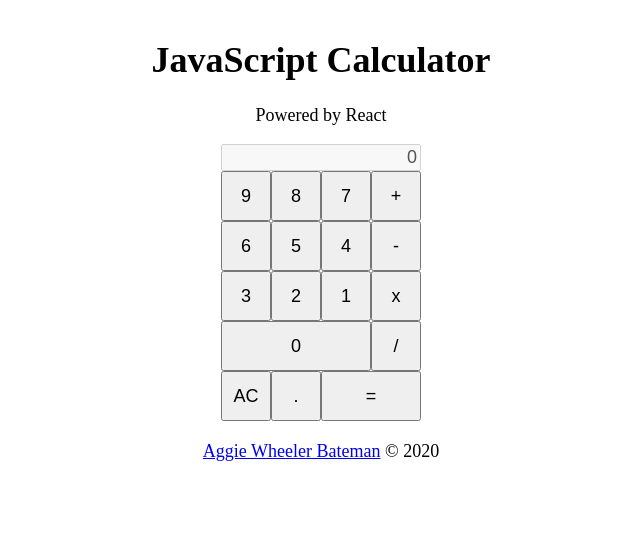
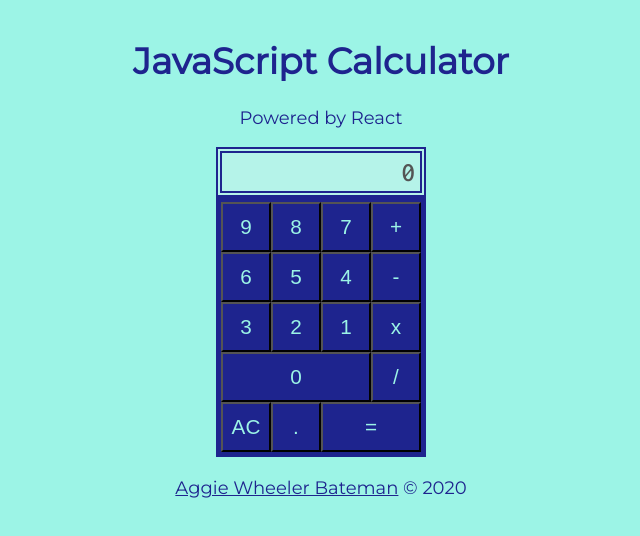
Before and after one commit to aggiewb/javascript-calculator, a React (Create React App) app in the folder client/: page / in a window 1280 px wide. Shown: the top 536 px of the page, without its empty margins (319-959 px from the left). Built offline with nearby package versions, Linux system fonts and the light colour scheme.

Commit message:
Add font, color, background-color, borders and other size
adjustments

```diff
--- a/client/src/App.css
+++ b/client/src/App.css
@@ -5,19 +5,31 @@
 }
 
 #input-output input{
-    width: 200px;
     box-sizing: border-box;
-    font-size: 1rem;
+    width: 210px;
+    padding: 5px;
+    font-size: 1.5rem;
     text-align: right;
+    border: 6px double #1e248e;
+    font-family: 'Inconsolata', monospace;
 }
 
 button {
-    font-size: 1rem;
+    font-size: 1.15rem;
+    color: #9cf4e6;
+    background-color: #1e248e;
+    cursor: pointer;
+}
+
+button:active {
+    background-color: #9cf4e6;
+    color: #1e248e;
 }
 
 #calculator {
     display: inline-grid;
     grid-template-columns: 150px 50px;
+    border: 5px solid #1e248e;
 }
 
 #numbers {
@@ -52,3 +64,7 @@
 footer {
     margin-top: 20px;
 }
+
+footer a {
+    color: #1e248e;
+}
--- a/client/src/index.css
+++ b/client/src/index.css
@@ -7,4 +7,7 @@
     justify-content: center;
     margin: 15px 50px;
     text-align: center;
+    color: #1e248e;
+    background-color: #9cf4e6;
+    font-family: 'Montserrat', sans-serif;
 }
```
